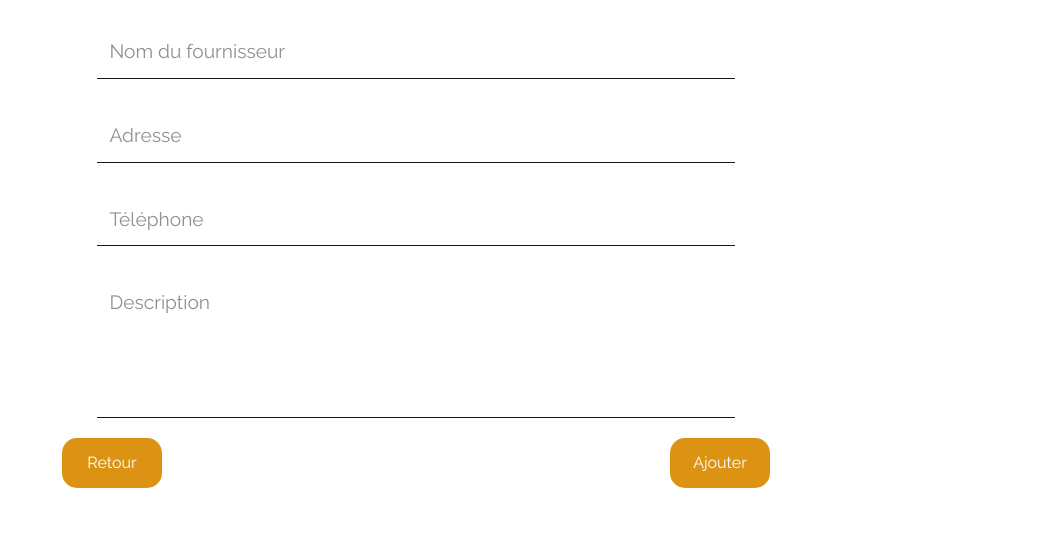
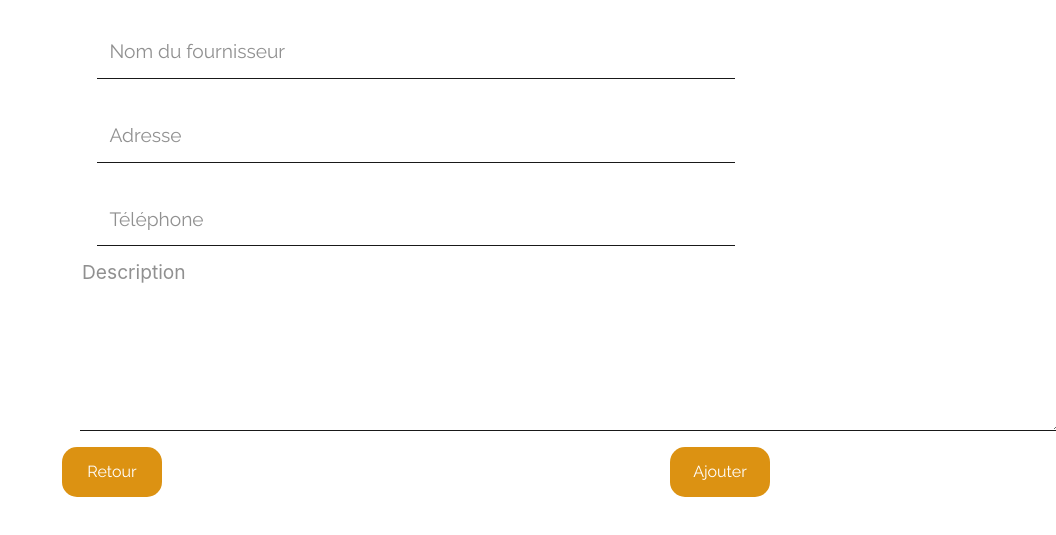
Before and after one commit to VioletteCrochet/ViaBricoWebSite, a plain HTML site: page ajouter.html in a window 1280 px wide. Shown: the part 121-656 px from the top of the page, without its empty margins (224-1280 px from the left). Drawn offline with nearby package versions, Linux system fonts and the light colour scheme; files whose address does not match are found by name.

Commit message:
add textarea and suppr input

```diff
--- a/ajouter.html
+++ b/ajouter.html
@@ -38,8 +38,8 @@
                 <input type="tel" id="phone" name="phone" placeholder="Téléphone" class="inputbasic" maxlength="10"
                     required><br>
 
-                <input type="text" id="description" name="description" placeholder="Description" class="inputbasic desc"
-                    maxlength="250" required><br>
+                <textarea id="description" rows="3" cols="94" maxlength="250" placeholder="Description"></textarea>
+                <br>
 
                 <div class="buttons">
                     <button id="return">Retour</button>
--- a/css/main.scss
+++ b/css/main.scss
@@ -208,8 +208,25 @@ body {
                 color: rgba(122, 122, 122, 0.836);
             }
 
-            .desc {
+            #description {
                 padding-bottom: 100px;
+                border: none;
+                border-bottom: 1px solid #191919;
+                outline: none;
+                margin-left: 18px;
+            }
+
+            #description:hover{
+                border-bottom: 1px solid #DC9212;
+            }
+
+            #description:focus{
+                border-bottom: 1.5px solid #DC9212;
+            }
+
+            #description::placeholder{
+                color: rgba(122, 122, 122, 0.836);
+                font-size: 1.2rem;
             }
 
             //BUTTONS
```
Also changed, not shown: css/main.css, 1 other file.
